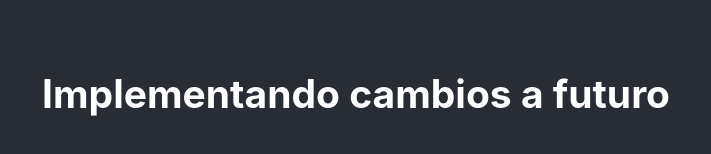
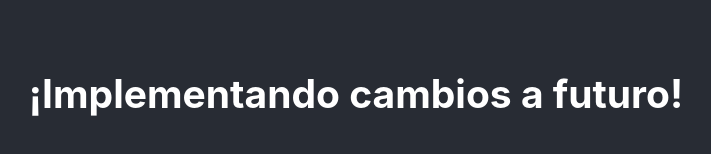
Before and after one commit to Maxigoge/prueba, a React (Create React App) app: page / in a window 1280 px wide. Shown: the part 517-671 px from the top of the page, without its empty margins (284-995 px from the left). Built offline with nearby package versions, Linux system fonts and the light colour scheme.

Commit message:
slack posta

```diff
--- a/src/App.js
+++ b/src/App.js
@@ -7,7 +7,7 @@ function App() {
       <header className="App-header">
         <img src={logo} className="App-logo" alt="logo" />
         <h1>Parcial 3 - IdS - 2021</h1>
-        <h2>Implementando cambios a futuro</h2>
+        <h2>¡Implementando cambios a futuro!</h2>
         <a
           className="App-link"
           href="https://reactjs.org"
```
